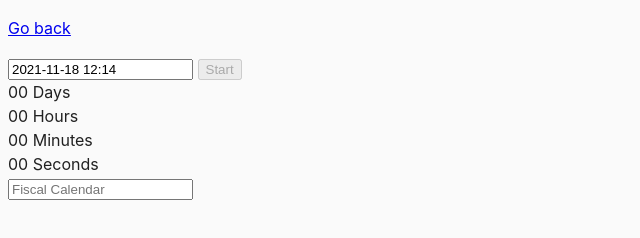
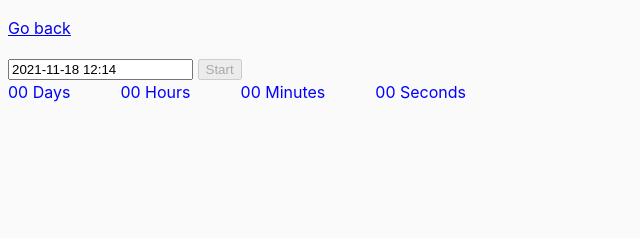
Before and after one commit to antonysavache/goit-js-hw-09, a website built with Parcel: page src/02-timer.html in a window 1280 px wide. Shown: the whole page, without its empty margins (0-640 px from the left). Built offline with nearby package versions, Linux system fonts and the light colour scheme.

Commit message:
9.1 9.2 done

```diff
--- a/src/02-timer.html
+++ b/src/02-timer.html
@@ -14,24 +14,22 @@
 
     <div class="timer">
       <div class="field">
-        <span class="value" data-days>00</span>
-        <span class="label">Days</span>
+        <span class="value sss aaa" data-days>00</span>
+        <span class="label js-1 aaa sss">Days</span>
       </div>
       <div class="field">
-        <span class="value" data-hours>00</span>
-        <span class="label">Hours</span>
+        <span class="value aaa sss" data-hours>00</span>
+        <span class="label js-2 sss aaa">Hours</span>
       </div>
       <div class="field">
-        <span class="value" data-minutes>00</span>
-        <span class="label">Minutes</span>
+        <span class="value sss aaa" data-minutes>00</span>
+        <span class="label js-3 aaa sss">Minutes</span>
       </div>
       <div class="field">
-        <span class="value" data-seconds>00</span>
-        <span class="label">Seconds</span>
+        <span class="value aaa sss" data-seconds>00</span>
+        <span class="label js-4 sss aaa ">Seconds</span>
       </div>
     </div>
-    <input id="fiscal" placeholder="Fiscal Calendar">
-
 
 
     <script src="js/02-timer.js"></script>
--- a/src/css/common.css
+++ b/src/css/common.css
@@ -16,3 +16,24 @@ img {
   display: block;
   max-width: 100%;
 }
+
+.krasota{
+  color: black;
+  margin-right: 50px;
+}
+
+.krasota:last-child{
+  margin-right: 0px;
+}
+
+.timer {
+  display: flex;
+}
+
+.sss {
+  color: red;
+}
+
+.aaa {
+  color: blue;
+}
--- a/src/js/02-timer.js
+++ b/src/js/02-timer.js
@@ -6,6 +6,14 @@ let btnMain = document.querySelector('[data-start]');
 btnMain.disabled = true;
 let timeDiff = 0;
 
+
+document.querySelectorAll('.field').forEach(element => {
+  element.classList.add('krasota')
+});
+
+
+
+
 let time = {
   days: document.querySelector('[data-days]'),
   hours: document.querySelector('[data-hours]'),
@@ -13,9 +21,18 @@ let time = {
   seconds: document.querySelector('[data-seconds]'),
 };
 
+let timeBeauty = {
+  days: document.querySelector('.js-1'),
+  hours: document.querySelector('.js-2'),
+  minutes: document.querySelector('.js-3'),
+  seconds: document.querySelector('.js-4'),
+};
+
 function addLeadingZero(value) {
   value = value.toString(10);
-  value = value.padStart(2, '0');
+  if (value.length < 3){
+    value = value.padStart(2, '0');
+  }
   return value
 }
 
@@ -57,13 +74,23 @@ const options = {
     let selectedDate = selectedDates[0];
     let currentDate = new Date();
     if (currentDate.getTime() > selectedDate.getTime()) {
-      window.alert('выбрал прошлое');
+      window.alert('Please choose a date in the future');
     }
     btnMain.disabled = false;
     function difFunc(e) {
       currentDate = new Date();
       timeDiff = selectedDate.getTime() - currentDate.getTime();
       console.log(convertMs(timeDiff));
+
+
+      timeBeauty.days.classList.toggle('aaa')
+      timeBeauty.hours.classList.toggle('aaa')
+      timeBeauty.minutes.classList.toggle('aaa')
+      timeBeauty.seconds.classList.toggle('aaa')
+
+
+
+
     }
     function fStart(e) {
       setInterval(difFunc, 1000);
```
